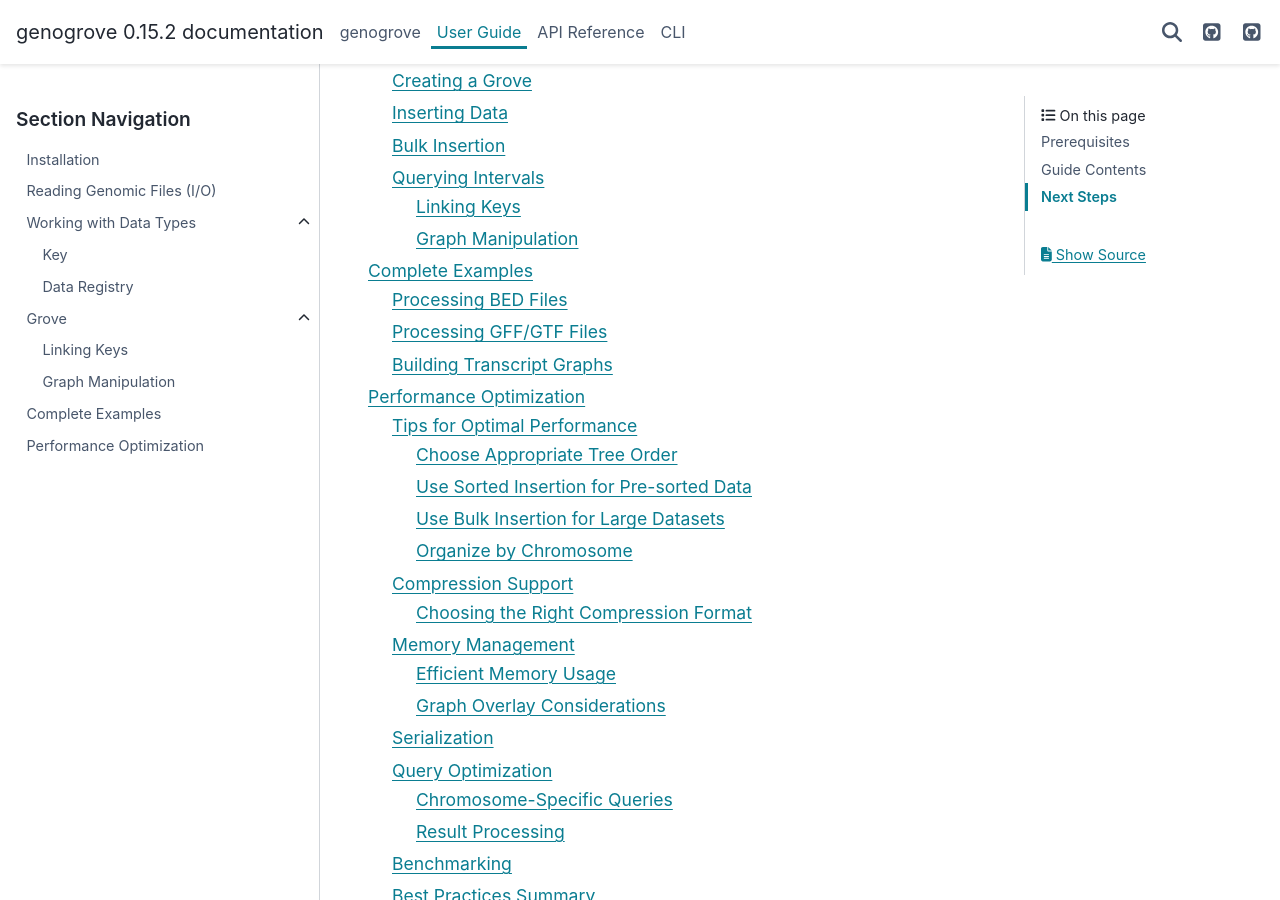
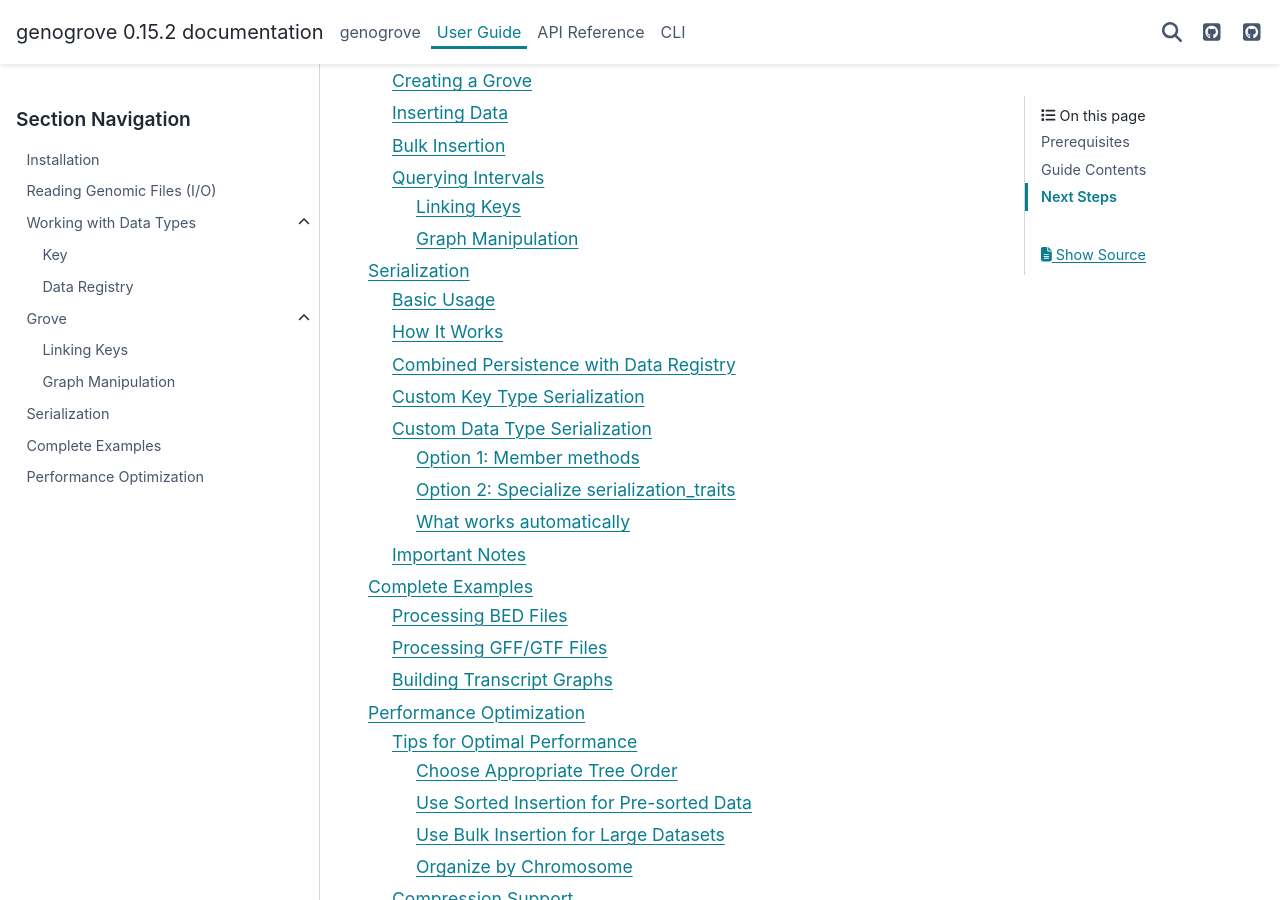
Before and after one commit to genogrove/docs, a Sphinx documentation site: the page built from source/user_guide.md, in a window 1280 px wide and 900 px high, scrolled down 1657 px. Built offline with Sphinx 7.4.7 and the PyData theme 0.15.4, drawn with Linux system fonts in a browser that asks for light colours; part of the change alters nothing that is shown.

Commit message:
Add serialization guide page
Cover grove serialize/deserialize, combined persistence with
data_registry, custom key and data type serialization (member
methods and serialization_traits), and automatic support for
trivially copyable types and strings.

Co-Authored-By: Claude Opus 4.6 <noreply@anthropic.com>

````diff
--- /dev/null
+++ b/source/guide/serialization.md
@@ -0,0 +1,184 @@
+# Serialization
+
+Genogrove supports serialization for persisting groves to disk and loading them back. This avoids
+re-parsing and re-inserting data from source files, which is significantly faster for large datasets.
+
+## Basic Usage
+
+Save a grove to disk and load it back:
+
+```cpp
+#include <genogrove/structure/grove/grove.hpp>
+#include <genogrove/data_type/interval.hpp>
+#include <fstream>
+
+namespace gdt = genogrove::data_type;
+namespace gst = genogrove::structure;
+
+int main() {
+    gst::grove<gdt::interval, std::string> my_grove(100);
+    my_grove.insert_data("chr1", gdt::interval{100, 200}, "gene1");
+    my_grove.insert_data("chr1", gdt::interval{300, 400}, "gene2");
+
+    // Save to disk
+    {
+        std::ofstream out("grove.bin", std::ios::binary);
+        my_grove.serialize(out);
+    }
+
+    // Load from disk
+    {
+        std::ifstream in("grove.bin", std::ios::binary);
+        auto loaded = gst::grove<gdt::interval, std::string>::deserialize(in);
+        // loaded is a fully functional grove with all data restored
+    }
+
+    return 0;
+}
+```
+
+Always open streams with `std::ios::binary` to avoid platform-specific newline translation.
+
+## How It Works
+
+The grove serializes its complete B+ tree structure to a stream in a depth-first traversal:
+
+1. Tree order and number of indices (chromosomes)
+2. For each index: the index name followed by the full tree (nodes, keys, and associated data)
+3. External key storage
+
+All built-in key types (`interval`, `genomic_coordinate`, `numeric`, `kmer`) and common data types
+(`std::string`, trivially copyable types like `int`, `double`, `uint32_t`) are serialized automatically.
+
+## Combined Persistence with Data Registry
+
+When using `data_registry` to store shared metadata (e.g., sample names referenced by ID in the grove),
+serialize the registry **before** the grove and deserialize in the same order:
+
+```cpp
+#include <genogrove/data_type/data_registry.hpp>
+#include <fstream>
+
+namespace gdt = genogrove::data_type;
+namespace gst = genogrove::structure;
+
+int main() {
+    auto& registry = gdt::data_registry<std::string>::instance();
+    gst::grove<gdt::interval, uint32_t> my_grove(100);
+
+    // Register shared metadata, store IDs in the grove
+    auto id1 = registry.register_data("SampleA_liver");
+    auto id2 = registry.register_data("SampleB_brain");
+    my_grove.insert_data("chr1", gdt::interval{100, 200}, id1);
+    my_grove.insert_data("chr1", gdt::interval{150, 250}, id2);
+
+    // Save: registry first, then grove
+    {
+        std::ofstream out("data.bin", std::ios::binary);
+        registry.serialize(out);
+        my_grove.serialize(out);
+    }
+
+    // Load: same order
+    registry.clear();
+    {
+        std::ifstream in("data.bin", std::ios::binary);
+        gdt::data_registry<std::string>::deserialize(in);
+        auto loaded = gst::grove<gdt::interval, uint32_t>::deserialize(in);
+
+        // Registry IDs in the grove still resolve correctly
+        auto results = loaded.intersect(gdt::interval{100, 200}, "chr1");
+        for (auto* key : results.get_keys()) {
+            auto* name = registry.get(key->get_data());  // "SampleA_liver"
+        }
+    }
+
+    return 0;
+}
+```
+
+## Custom Key Type Serialization
+
+If you use a custom key type with the grove, it must implement a `serialize` member method and a
+static `deserialize` factory method:
+
+```cpp
+struct CustomInterval {
+    size_t start;
+    size_t end;
+
+    void serialize(std::ostream& os) const {
+        os.write(reinterpret_cast<const char*>(&start), sizeof(start));
+        os.write(reinterpret_cast<const char*>(&end), sizeof(end));
+    }
+
+    [[nodiscard]] static CustomInterval deserialize(std::istream& is) {
+        CustomInterval ci;
+        is.read(reinterpret_cast<char*>(&ci.start), sizeof(ci.start));
+        is.read(reinterpret_cast<char*>(&ci.end), sizeof(ci.end));
+        if (!is) throw std::runtime_error("Failed to deserialize CustomInterval");
+        return ci;
+    }
+
+    // ... other key_type_base requirements (operator<, overlap, aggregate, etc.)
+};
+```
+
+## Custom Data Type Serialization
+
+For custom data types stored as associated data in keys, you have two options:
+
+### Option 1: Member methods
+
+Add `serialize` and `deserialize` methods directly to your type:
+
+```cpp
+struct Annotation {
+    std::string name;
+    double score;
+
+    void serialize(std::ostream& os) const {
+        genogrove::data_type::serializer<std::string>::write(os, name);
+        os.write(reinterpret_cast<const char*>(&score), sizeof(score));
+    }
+
+    [[nodiscard]] static Annotation deserialize(std::istream& is) {
+        auto name = genogrove::data_type::serializer<std::string>::read(is);
+        double score;
+        is.read(reinterpret_cast<char*>(&score), sizeof(score));
+        if (!is) throw std::runtime_error("Failed to deserialize Annotation");
+        return {std::move(name), score};
+    }
+};
+```
+
+### Option 2: Specialize serialization_traits
+
+For third-party types you cannot modify, specialize `serialization_traits`:
+
+```cpp
+#include <genogrove/data_type/serialization_traits.hpp>
+
+template<>
+struct genogrove::data_type::serialization_traits<ThirdPartyType> {
+    static void serialize(std::ostream& os, const ThirdPartyType& value) {
+        // write fields to os
+    }
+
+    static ThirdPartyType deserialize(std::istream& is) {
+        // read fields from is and return constructed object
+    }
+};
+```
+
+### What works automatically
+
+- **Trivially copyable types** (`int`, `double`, `uint32_t`, etc.) — serialized via `memcpy`
+- **`std::string`** — built-in specialization (length-prefixed)
+- **Built-in key types** (`interval`, `genomic_coordinate`, `numeric`, `kmer`) — member methods provided
+
+## Important Notes
+
+- All `deserialize` methods throw `std::runtime_error` on stream read failures
+- Graph edges are **not** serialized — you must rebuild the graph overlay after deserialization
+- All `deserialize` methods are marked `[[nodiscard]]` to prevent accidentally discarding the result
--- a/source/user_guide.md
+++ b/source/user_guide.md
@@ -19,6 +19,7 @@ guide/installation
 guide/io
 guide/data_types
 guide/grove/grove
+guide/serialization
 guide/examples
 guide/performance
 ```
````
